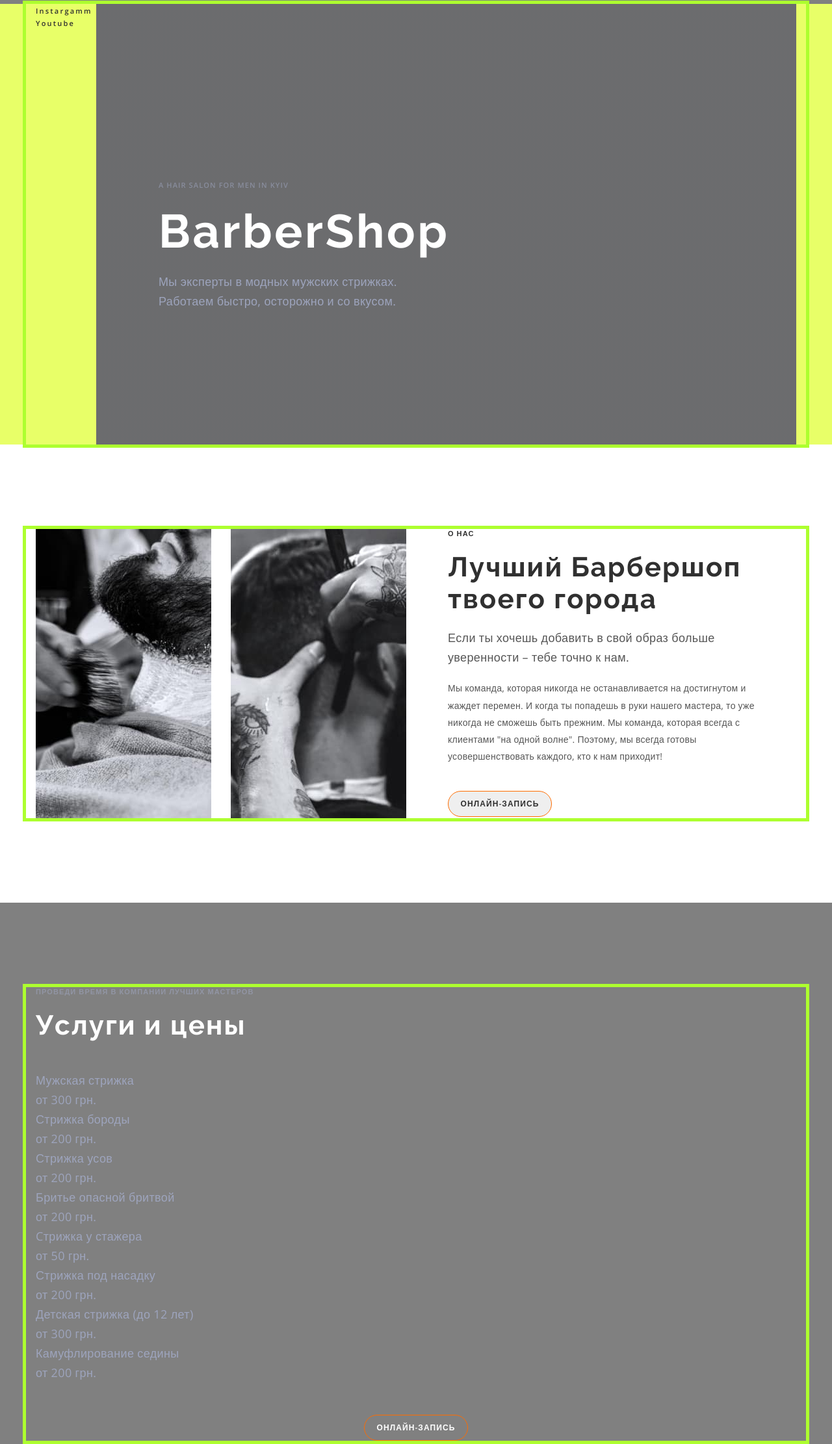
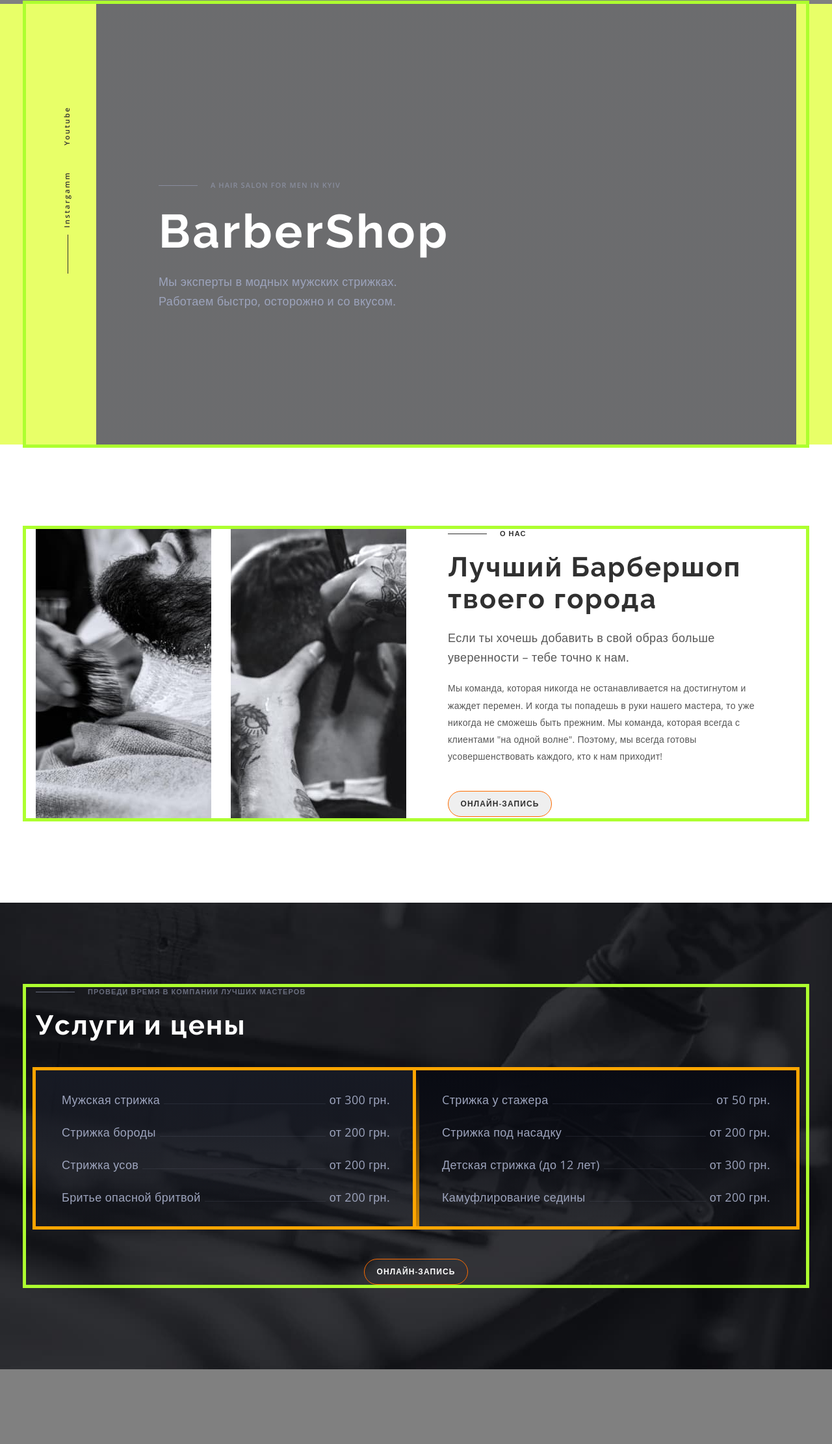
Before and after one commit to MyagkiyBogdan/barbershop, a plain HTML site: page index.html in a window 1280 px wide. Shown: the part 166-2388 px from the top of the page at 65% size. Drawn offline with nearby package versions, Linux system fonts and the light colour scheme.

Commit message:
section price added

```diff
--- a/css/styles.css
+++ b/css/styles.css
@@ -51,6 +51,27 @@ img {
   line-height: 1.36;
   letter-spacing: 0.1em;
   text-transform: uppercase;
+
+  display: flex;
+  align-items: center;
+  margin-bottom: 20px;
+  color: rgba(157, 164, 189, 0.6);
+}
+
+.pre-title::before {
+  content: '';
+  display: block;
+  width: 60px;
+  height: 1px;
+  margin-right: 20px;
+}
+
+.pre-title-light::before {
+  background-color: rgba(157, 164, 189, 0.6);
+}
+
+.pre-title-dark::before {
+  background-color: #303030;
 }
 
 .section-title {
@@ -171,7 +192,26 @@ img {
 }
 
 .hero-list {
+  /* потом поставить ширину */
   width: 93px;
+  display: flex;
+  align-items: center;
+  transform: rotate(270deg);
+}
+
+.hero-list::before {
+  display: block;
+  content: '';
+
+  width: 1px;
+  height: 60px;
+  margin-right: 40px;
+  background-color: #303030;
+  transform: rotate(-90deg);
+  flex-shrink: 0;
+  /* shrink что бы при 93px контент не ужимался до контента */
+  margin-top: 5px;
+  /* временная мера с 5рх - потом исправим */
 }
 
 .hero-link {
@@ -180,6 +220,10 @@ img {
   line-height: 1.36;
   letter-spacing: 0.2em;
   color: var(--first-text-color);
+}
+
+.hero-item + .hero-item {
+  margin-left: 40px;
 }
 
 .hero-link:hover,
@@ -289,7 +333,10 @@ img {
   padding-top: 130px;
   padding-bottom: 130px;
 
-  background-color: grey;
+  background-color: #111319;
+  background-image: url(../images/prices-bg.jpg);
+  background-repeat: no-repeat;
+  background-size: cover;
 }
 
 .prices-pre-title {
@@ -304,6 +351,39 @@ img {
 
 .prices-list__box {
   margin-bottom: 50px;
+  display: flex;
+}
+
+.prices-list {
+  flex-basis: 50%;
+  padding: 30px 40px;
+  outline: 5px solid orange;
+}
+
+.prices-list:nth-child(even) {
+  background: linear-gradient(180deg, #090b13 0%, rgba(9, 11, 19, 0.2) 100%);
+}
+
+.prices-list:nth-child(odd) {
+  background: linear-gradient(180deg, #171a24 0%, rgba(23, 26, 36, 0.2) 100%);
+}
+
+.prices-item {
+  display: flex;
+  justify-content: space-between;
+  align-items: baseline;
+}
+
+.prices-item + .prices-item {
+  margin-top: 20px;
+}
+
+.prices-item::before {
+  content: '';
+  margin-left: 6px;
+  margin-right: 6px;
+  border-bottom: 1px solid rgba(157, 164, 189, 0.12);
+  flex-grow: 1;
 }
 
 .prices-text {
@@ -311,6 +391,10 @@ img {
   line-height: 1.67;
   letter-spacing: 0.02em;
   color: #9da4bd;
+}
+
+.prices-text:first-child {
+  order: -1;
 }
 
 .prices-btn {
@@ -341,6 +425,7 @@ img {
 .reasons {
   padding-bottom: 130px;
   padding-top: 130px;
+  background-color: grey;
 }
 
 .reasons-count {
@@ -606,12 +691,6 @@ img {
   margin-bottom: var(--hero-margin);
 }
 
-.contacts-pre-title::before {
-  content: '-----';
-  font-size: 30px;
-  color: #9da4bd;
-}
-
 .contacts-item:not(:last-child) {
   margin-bottom: 20px;
 }
@@ -630,7 +709,6 @@ img {
 .footer-container {
   display: flex;
   align-items: center;
-  border: 3px red solid;
 }
 
 .footer-copy {
@@ -645,9 +723,13 @@ img {
 }
 
 .footer-list::before {
-  content: '-----';
-  font-size: 30px;
-  color: #303030;
+  display: block;
+  content: '';
+
+  width: 60px;
+  height: 1px;
+  margin-right: 40px;
+  background-color: #303030;
 }
 
 .footer-item + .footer-item {
--- a/index.html
+++ b/index.html
@@ -58,7 +58,9 @@
             </li>
           </ul>
           <div class="hero-right">
-            <p lang="en" class="hero-pre-title pre-title">A hair salon for men in Kyiv</p>
+            <p lang="en" class="hero-pre-title pre-title pre-title-light">
+              A hair salon for men in Kyiv
+            </p>
             <h1 lang="en" class="hero-title">BarberShop</h1>
             <p class="hero-after-title">
               Мы эксперты в модных мужских стрижках. <br />
@@ -90,7 +92,7 @@
             </li>
           </ul>
           <div class="about-description">
-            <p class="about-pre-title pre-title">О НАС</p>
+            <p class="about-pre-title pre-title pre-title-dark">О НАС</p>
             <h2 class="about-title section-title">Лучший Барбершоп твоего города</h2>
             <p class="about-after-title">
               Если ты хочешь добавить в свой образ больше уверенности – тебе точно к нам.
@@ -107,7 +109,9 @@
       </section>
       <section class="prices">
         <div class="container">
-          <p class="prices-pre-title pre-title">Проведи время в компании лучших мастеров</p>
+          <p class="prices-pre-title pre-title pre-title-light">
+            Проведи время в компании лучших мастеров
+          </p>
           <h2 class="prices-title section-title">Услуги и цены</h2>
           <div class="prices-list__box">
             <ul class="prices-list">
@@ -171,7 +175,7 @@
             </li>
           </ul>
           <div class="reasons-box">
-            <p class="reasons-pre-title pre-title">старая традиционная школа</p>
+            <p class="reasons-pre-title pre-title pre-title-dark">старая традиционная школа</p>
             <h2 class="reasons-title section-title">Почему приходят именно к нам?</h2>
             <p class="reasons-after-title">
               О нас говорят только хорошее. Но лучше 1 раз увидеть и прочувствовать, чем 10 раз
@@ -182,7 +186,9 @@
       </section>
       <section class="masters" id="masters">
         <div class="container">
-          <p class="masters-pre-title pre-title">для настоящих ценителей атмосферы</p>
+          <p class="masters-pre-title pre-title pre-title-dark">
+            для настоящих ценителей атмосферы
+          </p>
           <h2 class="masters-title section-title">Наши мастера</h2>
           <ul class="masters-list">
             <li class="masters-item">
@@ -358,7 +364,9 @@
       </section>
       <section class="galery">
         <div class="container">
-          <p class="galery-pre-title pre-title">На латинском языке “барба” означает “борода”</p>
+          <p class="galery-pre-title pre-title pre-title-dark">
+            На латинском языке “барба” означает “борода”
+          </p>
           <!-- Скрытый заголовок-->
           <h2 class="visually-hidden">Галерея</h2>
           <ul class="galery-list">
@@ -468,7 +476,7 @@
                   </li>
                 </ul>
               </address>
-              <h3 class="contacts-pre-title pre-title">время работы</h3>
+              <h3 class="contacts-pre-title pre-title pre-title-light">время работы</h3>
               <p class="contacts-text">Ежедневно с 9:00 до 22:00</p>
             </div>
           </section>
```
Also changed, not shown: images/prices-bg.jpg (added).
